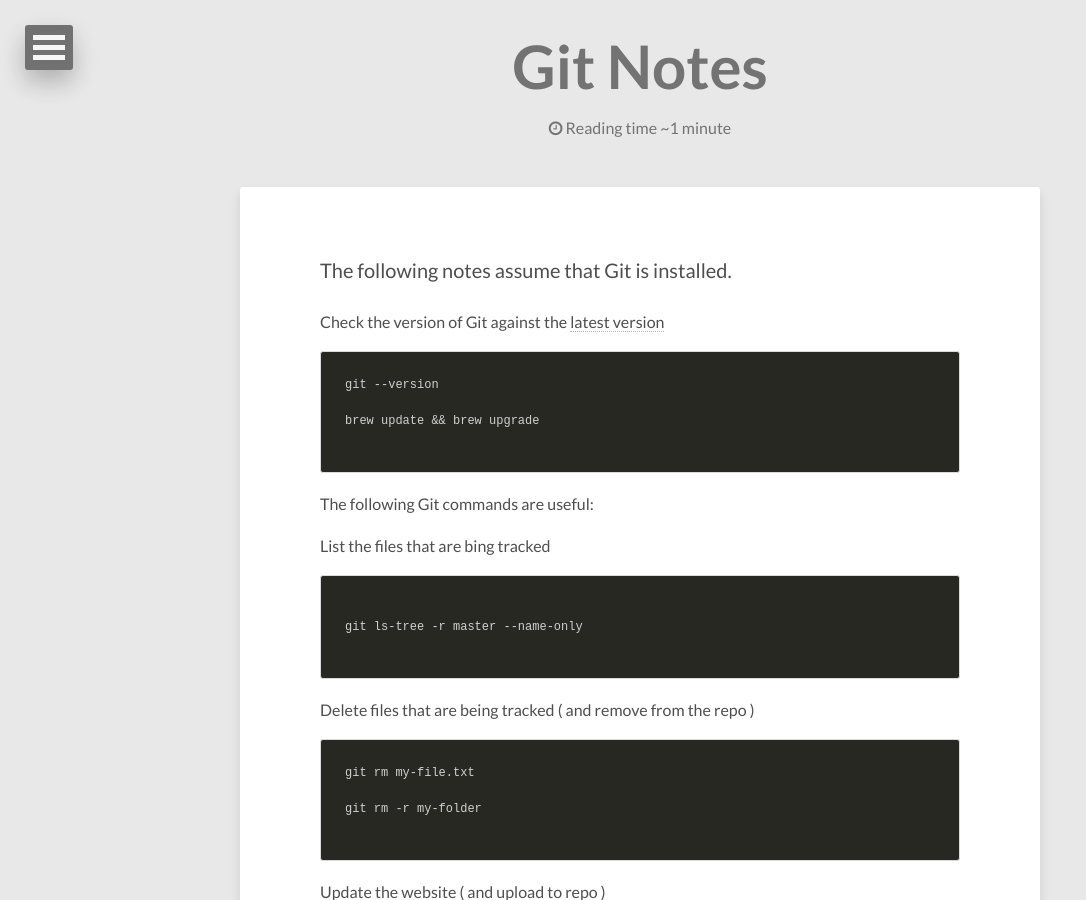
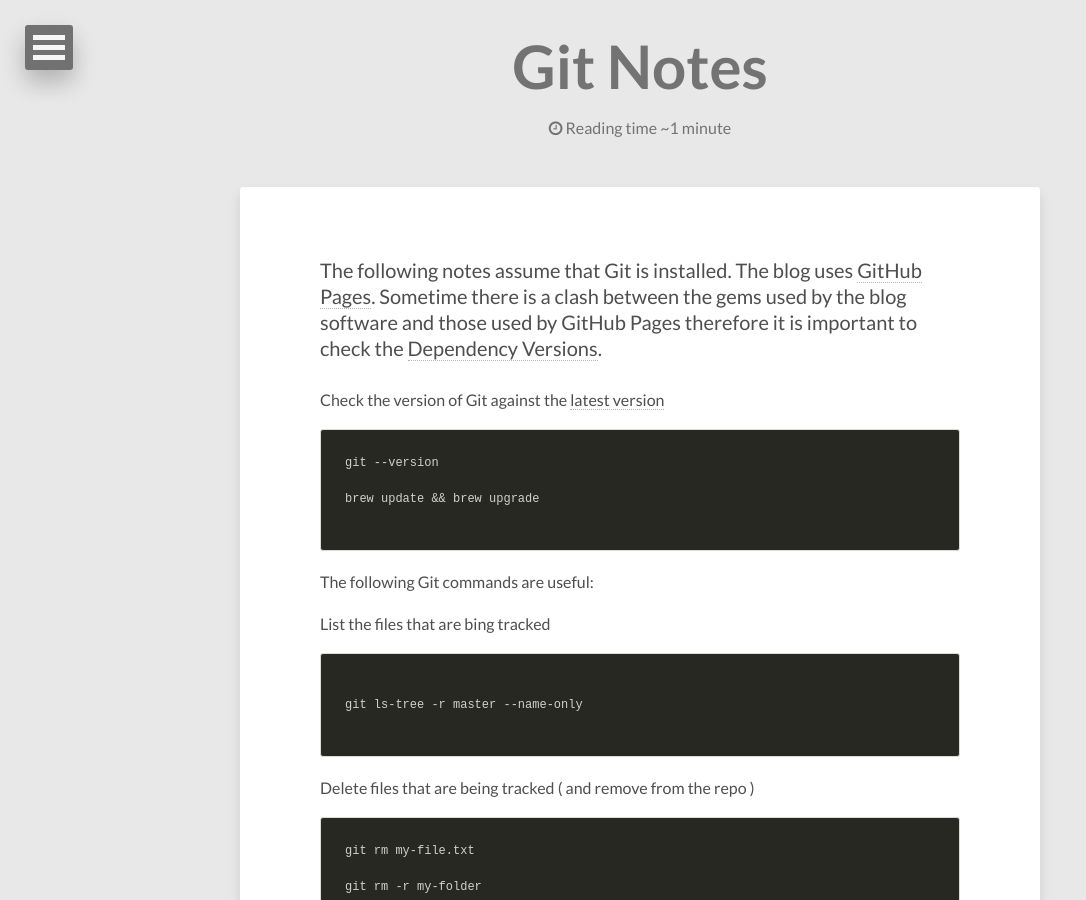
Before and after one commit to dtinblack/dtinblack.github.io, a Jekyll site: the page built from assets/md/git-notes.md, in a window 1280 px wide and 900 px high. Shown: the whole window, without its empty margins (0-1086 px from the left). Built offline with Jekyll 4.4.1, drawn with Linux system fonts in a browser that asks for light colours; nearby versions of some CDN libraries.

Commit message:
added github version dependency

```diff
--- a/assets/md/git-notes.md
+++ b/assets/md/git-notes.md
@@ -4,7 +4,7 @@
 modified: 2020-07-26
 ---
 
-The following notes assume that Git is installed.
+The following notes assume that Git is installed. The blog uses [GitHub Pages](https://pages.github.com/). Sometime there is a clash between the gems used by the blog software and those used by GitHub Pages therefore it is important to check the [Dependency Versions](https://pages.github.com/versions/).
 
 Check the version of Git against the [latest version](https://git-scm.com/downloads)
 
```
Also changed, not shown: 1 other file.
